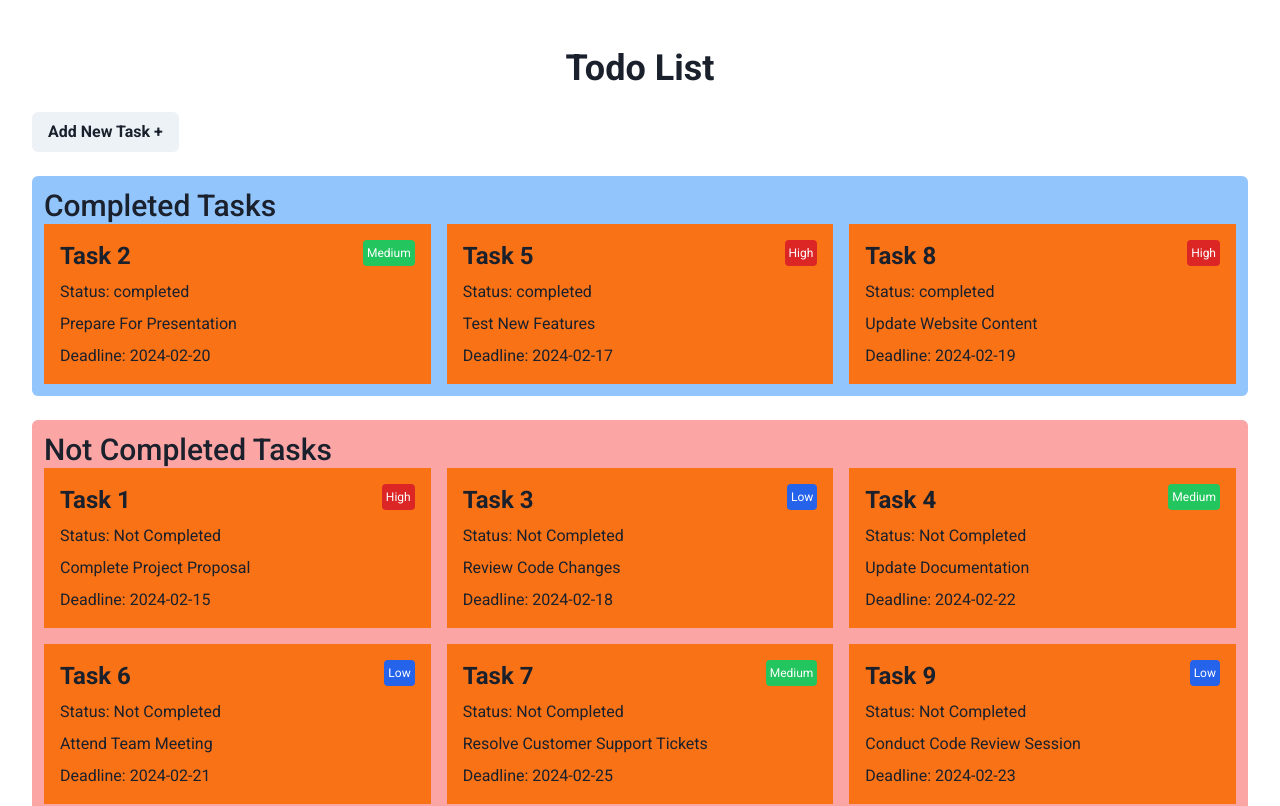
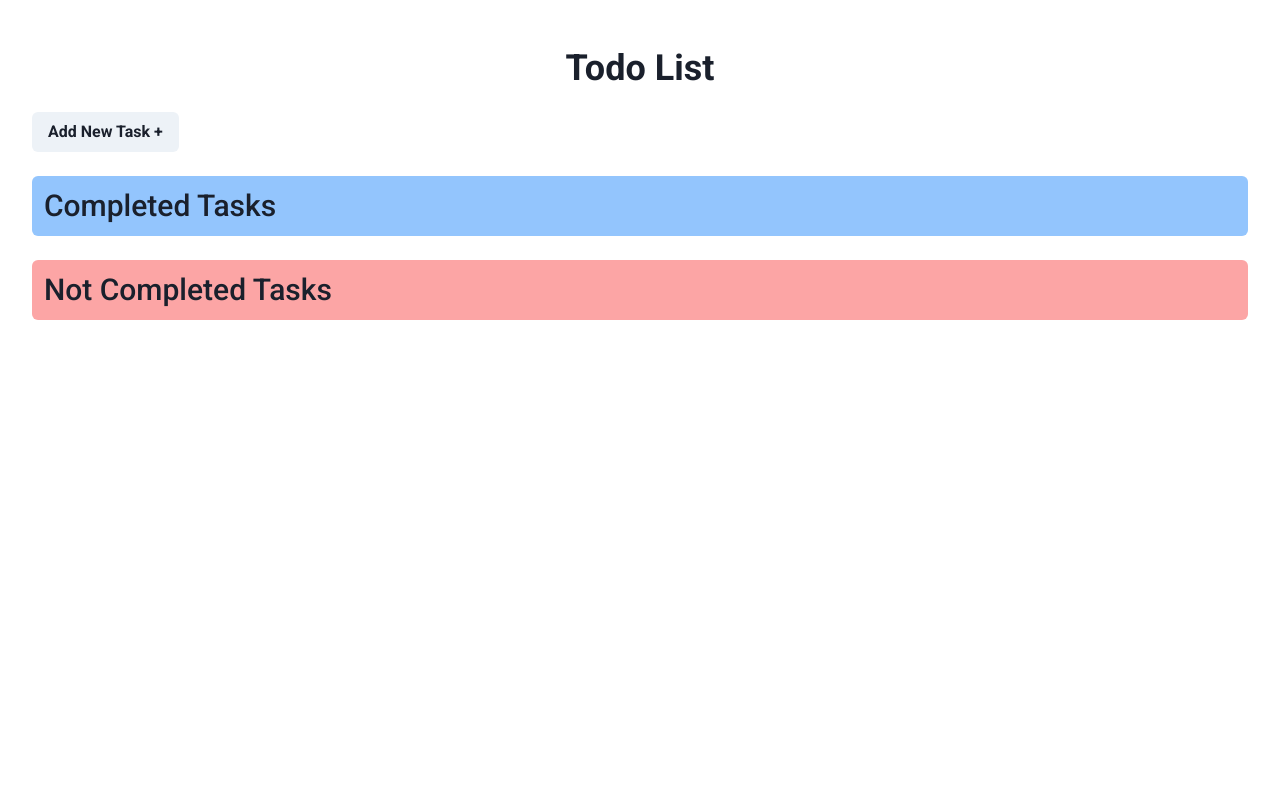
Before and after one commit to Foyez-Ahamed/todo-list-app, a React (Vite) app: page / in a window 1280 px wide. Shown: the top 806 px of the page. Built offline with nearby package versions, Linux system fonts and the light colour scheme.

Commit message:
save new task on local storage

```diff
--- a/src/App.jsx
+++ b/src/App.jsx
@@ -1,89 +1,25 @@
-import { useState } from "react"
+import { useEffect, useState } from "react"
 import NewTaskForm from "./components/NewTaskForm"
 import CompletedTasks from "./components/CompletedTasks";
 import NotCompletedTasks from "./components/NotCompletedTasks";
+import { getLocalStorageSaveTasks } from "./localDB";
+
 
 function App() {
 
-  const tasks = [
-    {
-      title: 'Task 1',
-      description: 'Complete project proposal',
-      priority: 'high',
-      isCompleted: false,
-      deadline: '2024-02-15',
-    },
-    {
-      title: 'Task 2',
-      description: 'Prepare for presentation',
-      priority: 'medium',
-      isCompleted: true,
-      deadline: '2024-02-20',
-    },
-    {
-      title: 'Task 3',
-      description: 'Review code changes',
-      priority: 'low',
-      isCompleted: false,
-      deadline: '2024-02-18',
-    },
-    {
-      title: 'Task 4',
-      description: 'Update documentation',
-      priority: 'medium',
-      isCompleted: false,
-      deadline: '2024-02-22',
-    },
-    {
-      title: 'Task 5',
-      description: 'Test new features',
-      priority: 'high',
-      isCompleted: true,
-      deadline: '2024-02-17',
-    },
-    {
-      title: 'Task 6',
-      description: 'Attend team meeting',
-      priority: 'low',
-      isCompleted: false,
-      deadline: '2024-02-21',
-    },
-    {
-      title: 'Task 7',
-      description: 'Resolve customer support tickets',
-      priority: 'medium',
-      isCompleted: false,
-      deadline: '2024-02-25',
-    },
-    {
-      title: 'Task 8',
-      description: 'Update website content',
-      priority: 'high',
-      isCompleted: true,
-      deadline: '2024-02-19',
-    },
-    {
-      title: 'Task 9',
-      description: 'Conduct code review session',
-      priority: 'low',
-      isCompleted: false,
-      deadline: '2024-02-23',
-    },
-    {
-      title: 'Task 10',
-      description: 'Prepare for sprint planning',
-      priority: 'medium',
-      isCompleted: false,
-      deadline: '2024-02-16',
-    },
-  ];
 
 
-  const [allTasks, setAllTasks] = useState(tasks);
+
+  const [allTasks, setAllTasks] = useState([]);
 
   let completed = allTasks.filter(task => task.isCompleted === true)
 
-  let notCompleted = allTasks.filter(task => task.isCompleted === false)
+  let notCompleted = allTasks.filter(task => task.isCompleted === false);
+
+  useEffect(()=> {
+  const previousTasks = getLocalStorageSaveTasks();
+  setAllTasks(previousTasks);
+  },[])
 
   return (
     <div className="max-w-screen-xl mx-auto px-2 md:px-6 lg:px-8 lg:py-2 font-roboto">
--- a/src/components/NewTaskForm.jsx
+++ b/src/components/NewTaskForm.jsx
@@ -10,6 +10,7 @@ import {
   useDisclosure,
 } from "@chakra-ui/react";
 import { useForm } from "react-hook-form";
+import { addToDB } from "../localDB";
 
 const NewTaskForm = ({allTasks, setAllTasks}) => {
   const { isOpen, onOpen, onClose } = useDisclosure();
@@ -24,6 +25,7 @@ const NewTaskForm = ({allTasks, setAllTasks}) => {
 
     };
     setAllTasks([...allTasks, newTask])
+    addToDB(newTask);
 
     onClose();
     reset();
--- /dev/null
+++ b/src/localDB/index.js
@@ -0,0 +1,17 @@
+const getLocalStorageSaveTasks = () => {
+   let previousSaved = [];
+   const isExist = localStorage.getItem("allTasks");
+   if(isExist){
+    const saved = JSON.parse(isExist);
+    previousSaved = saved;
+   }
+   return previousSaved;
+}
+
+const addToDB = (newTask) => {
+    let previousTask = getLocalStorageSaveTasks();
+    previousTask.push(newTask);
+    localStorage.setItem("allTasks", JSON.stringify(previousTask));
+}
+
+export { getLocalStorageSaveTasks, addToDB };
```
